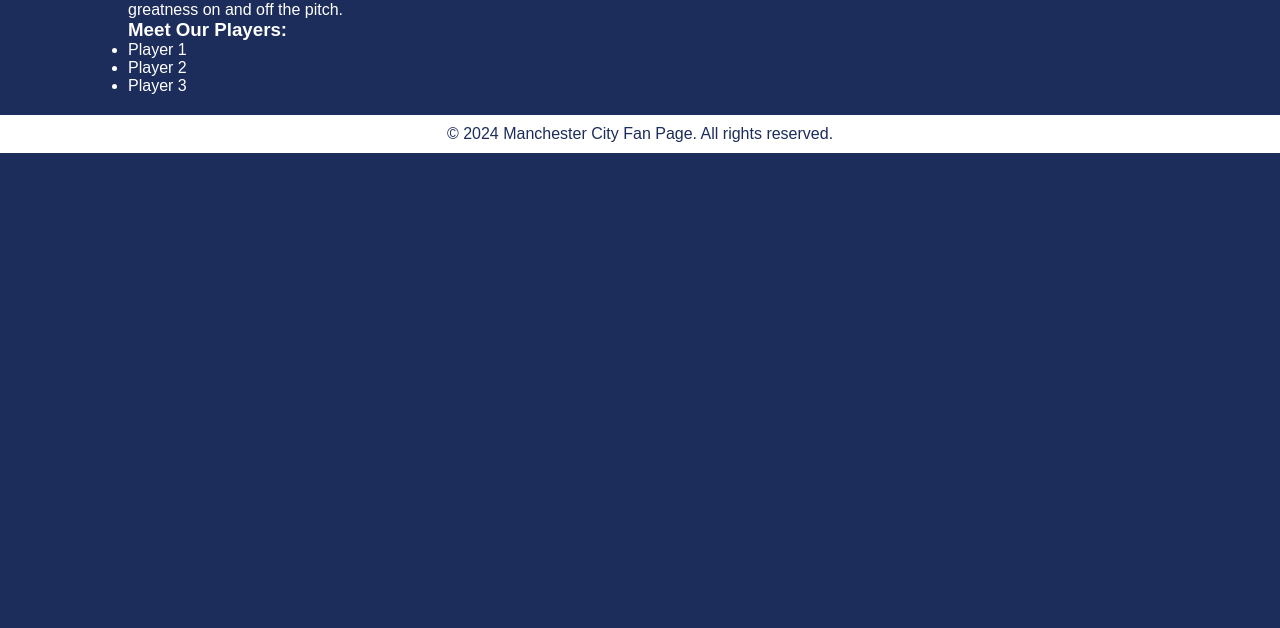
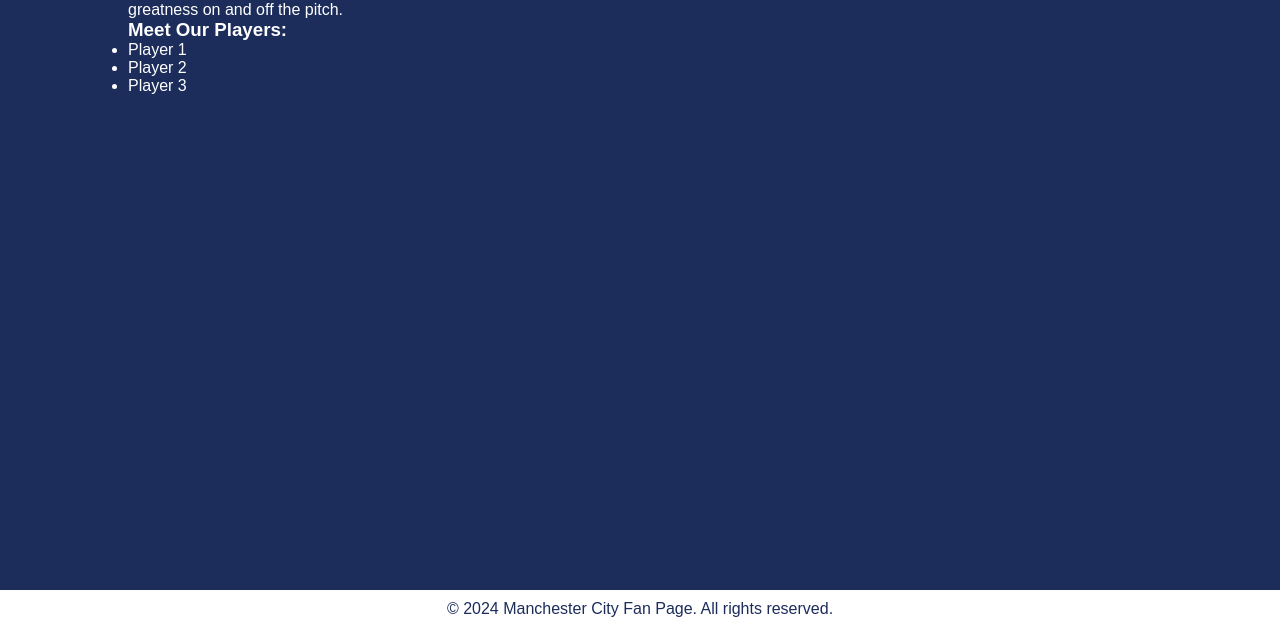
Before and after one commit to andreiMuz/andreiMuz.github.io, a plain HTML site: page team.html in a window 1280 px wide. Shown: the part 172-800 px from the top of the page. Drawn offline with Linux system fonts and the light colour scheme.

Commit message:
Update style.css

```diff
--- a/style.css
+++ b/style.css
@@ -9,6 +9,9 @@ body {
     font-family: Arial, sans-serif;
     background-color: #1c2c5b; /* Manchester City blue */
     color: #fff; /* White text */
+    min-height: 100vh; /* Set minimum height to full viewport height */
+    display: flex;
+    flex-direction: column; /* Align content in a column */
 }
 
 .container {
@@ -26,6 +29,10 @@ header {
     width: 60px;
     height: auto;
     margin-right: 20px;
+}
+
+nav {
+    flex-grow: 1; /* Navigation takes remaining vertical space */
 }
 
 nav a {
@@ -49,8 +56,8 @@ hr {
 footer {
     background-color: #fff; /* White footer */
     padding: 10px 0;
-    margin-top: 20px;
     text-align: center;
+    margin-top: auto; /* Push footer to the bottom */
 }
 
 footer p {
```
